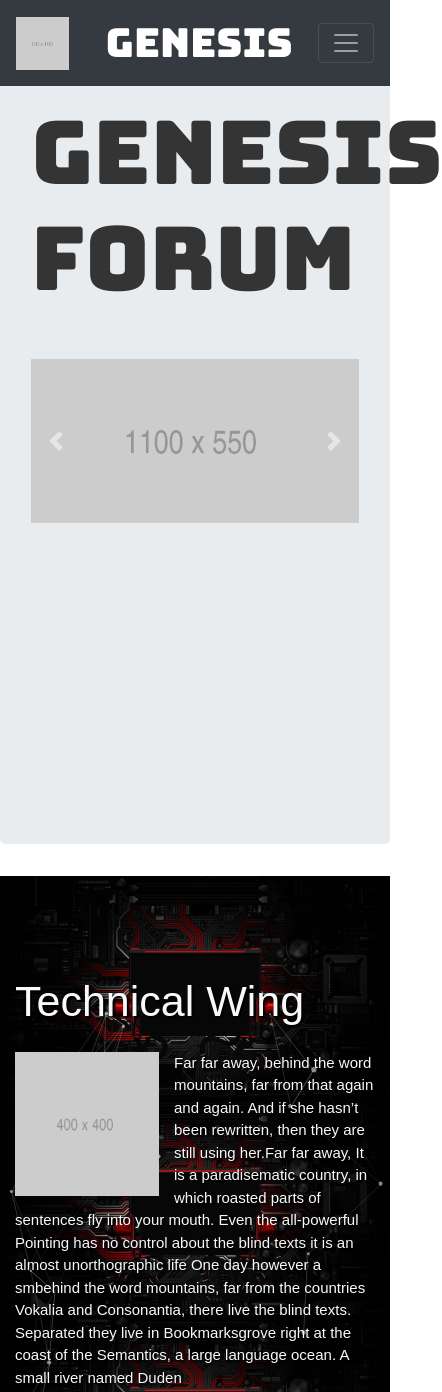
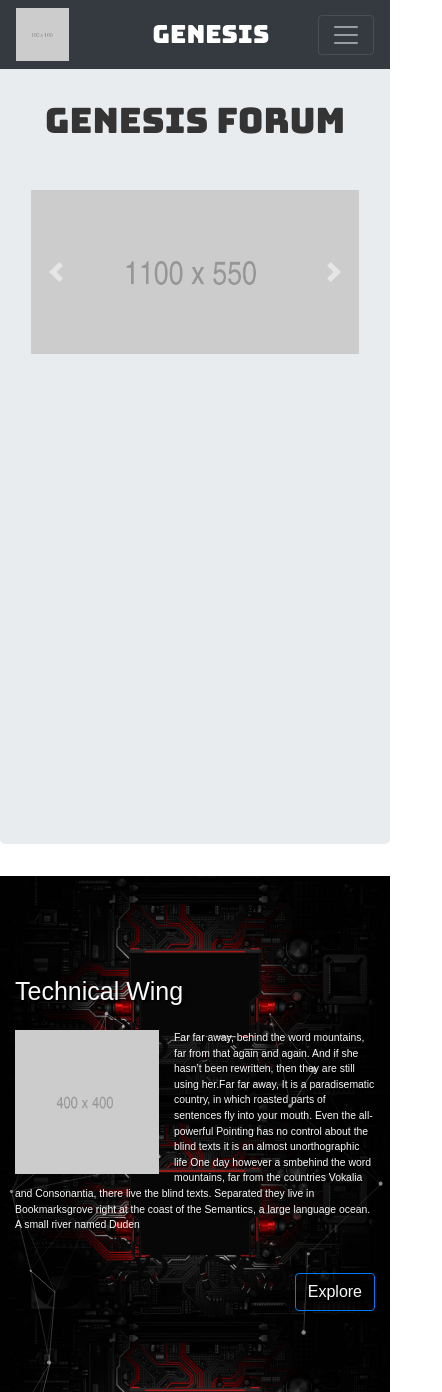
Before and after one commit to ashish10677/genesis2, a plain HTML site: page index.html in a window 390 px wide. Shown: the top 1392 px of the page, 442 px wide, since content can reach past the window. Drawn offline with nearby package versions, Linux system fonts and the light colour scheme; a web font is replaced by a local one.

Commit message:
text adjusted

```diff
--- a/css/maincss.css
+++ b/css/maincss.css
@@ -96,9 +96,7 @@ footer {
 
     @media screen and (max-width: 650px) {
         #home {
-            font-size: 40px;
-
-
+            font-size: 35px;
         }
 
         #li {
@@ -113,16 +111,14 @@ footer {
             font-size: 12px;
         }
         .display-3 {
-            font-size: 48px;
+            font-size: 35px;
         }
 
     }
 
     @media screen and (max-width: 480px) {
         #home {
-            font-size: 40px;
-
-
+            font-size: 25px;
         }
 
         #li {
@@ -130,14 +126,18 @@ footer {
         }
 
         p {
-            font-size: 15px;
+            font-size: 65%;
         }
 
         #foot {
             font-size: 10px;
         }
         .display-3 {
-            font-size: 43px;
+            font-size: 25px;
+        }
+        #intro {
+            font-size: 35px;
+            text-align: center;
         }
     }
 
```
